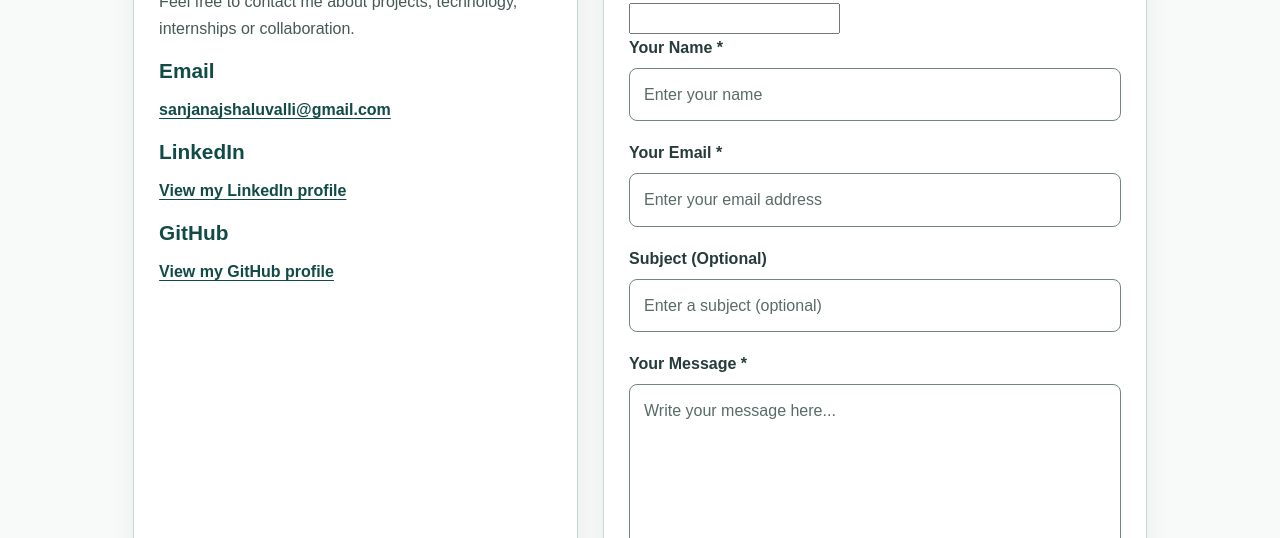
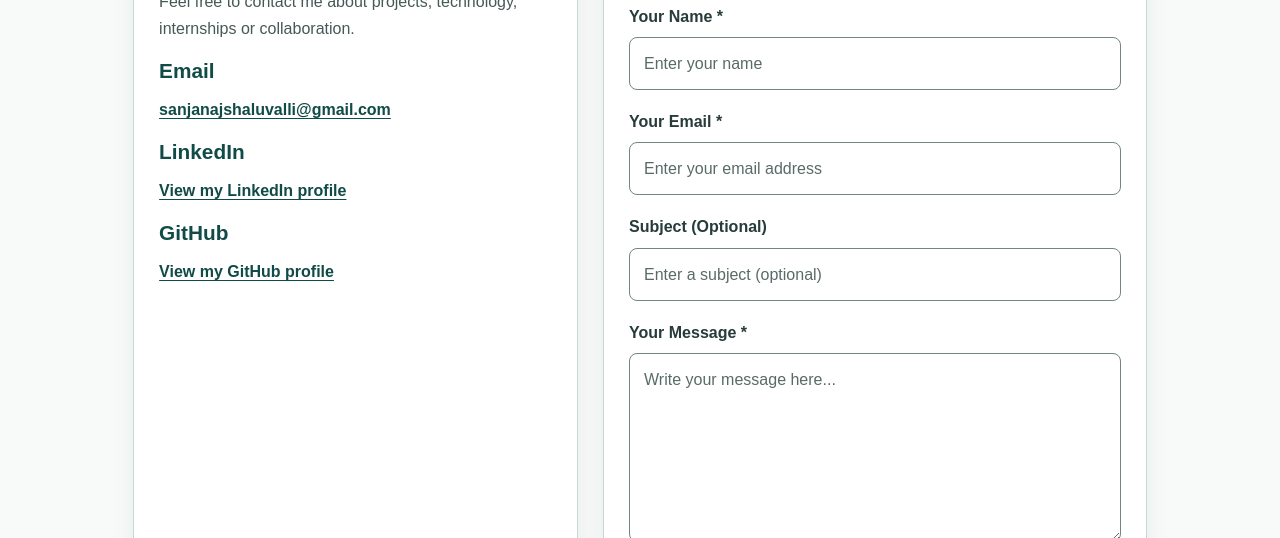
Before and after one commit to sanjanajshaluvalli-tech/Sanjana-portfolio-, a plain HTML site: page contact.html in a window 1280 px wide. Shown: the part 562-1100 px from the top of the page. Drawn offline with Linux system fonts and the light colour scheme.

Commit message:
Update contact.html

```diff
--- a/contact.html
+++ b/contact.html
@@ -132,12 +132,11 @@
 
                         <!-- Spam protection -->
                         <input
-                            type="text"
-                            name="_honey"
-                            class="honey-field"
-                            tabindex="-1"
-                            autocomplete="off"
-                            aria-hidden="true"
+                           type="text"
+                           name="_honey"
+                           class="honey-field"
+                           hidden
+                           autocomplete="off"
                         >
 
                         <div class="form-field">
```
